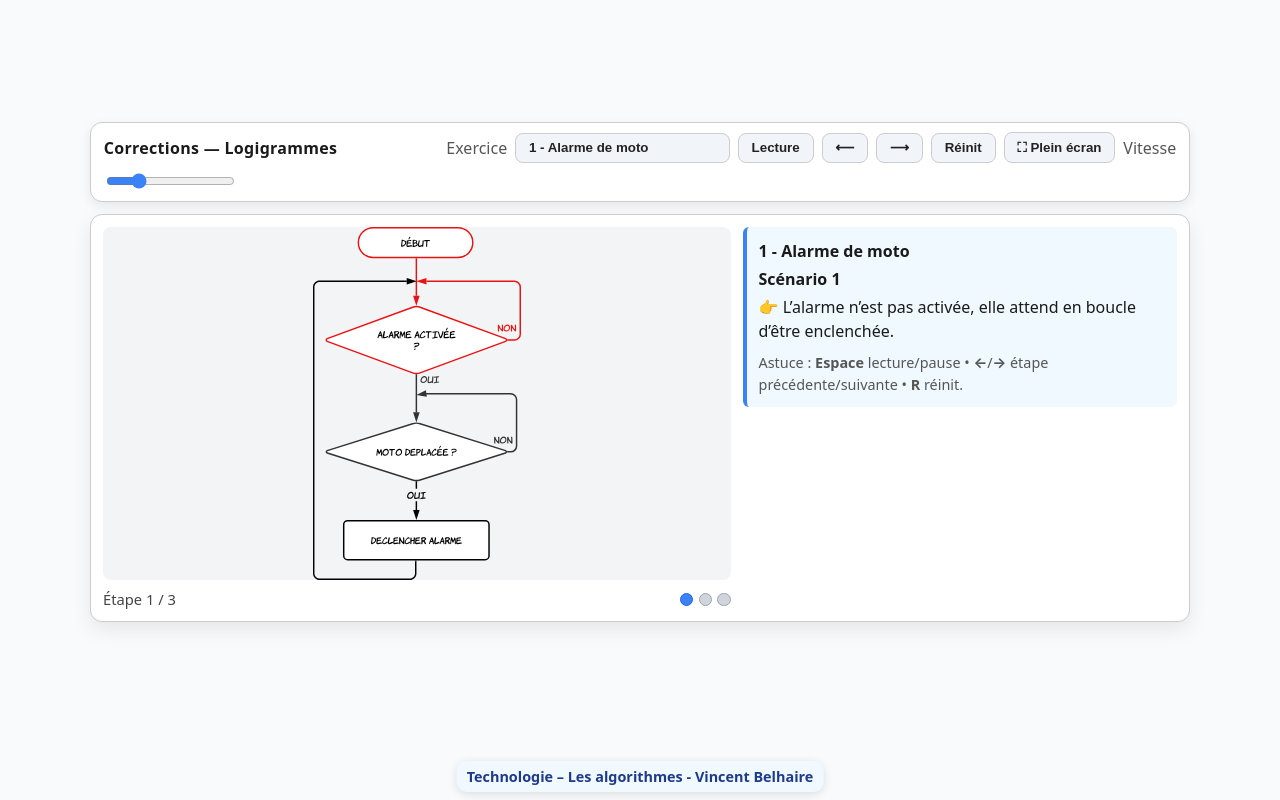
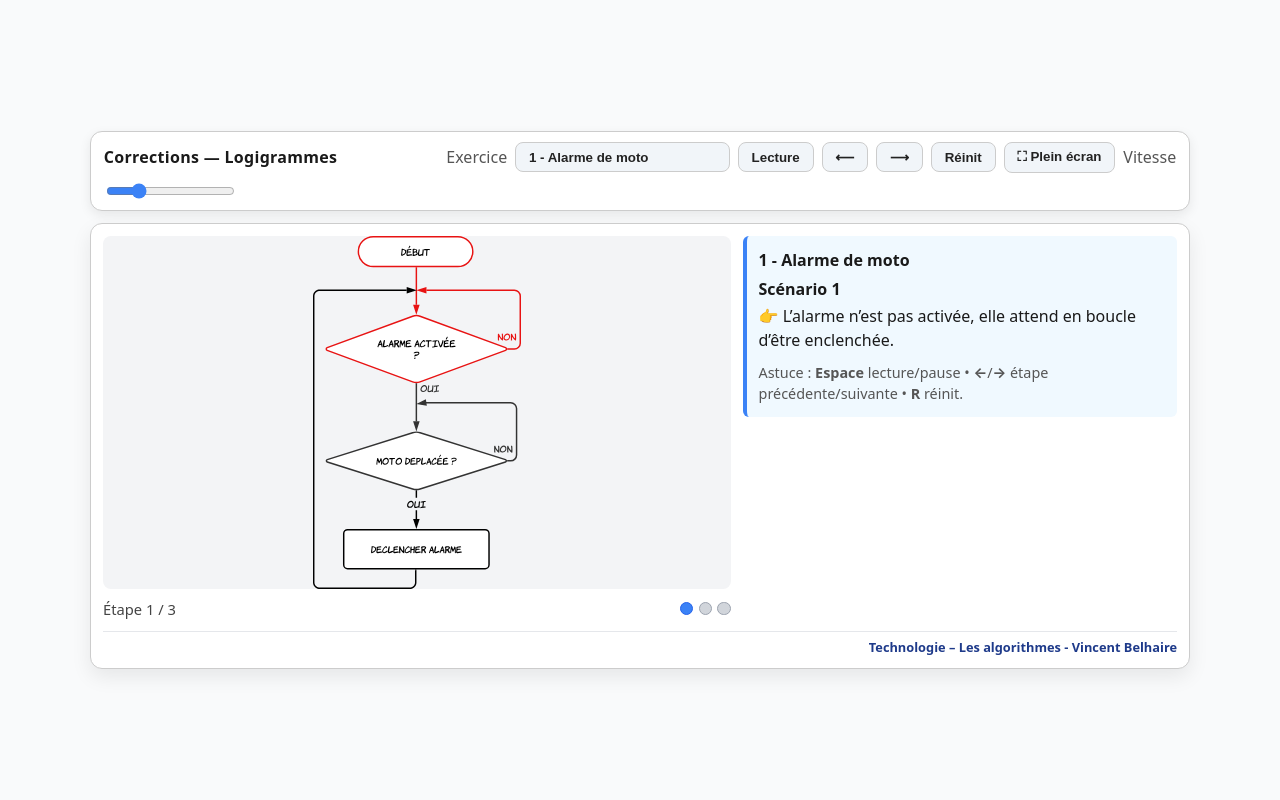
Before and after one commit to Vincent-Belhaire/Corrections-Logigrammes-serie-1-, a plain HTML site: page index.html in a window 1280 px wide. Drawn offline with Linux system fonts and the light colour scheme.

Commit message:
Update index.html

```diff
--- a/index.html
+++ b/index.html
@@ -13,7 +13,14 @@
     color:#1a1a1a;
     display:flex; min-height:100dvh; align-items:center; justify-content:center;
   }
-    .app{ width:min(1100px,92vw); }
+
+  /* L'app devient une colonne flexible */
+  .app{
+    width:min(1100px,92vw);
+    display:flex;
+    flex-direction:column;
+    /* évite que la signature masque le bas */
+  }
 
   /* Barre d’outils */
   .toolbar{
@@ -29,18 +36,35 @@
   .btn:hover, select:hover{ background:#e5e9ef; }
   .range{ accent-color:#3b82f6; }
 
-    /* Viewer + layout */
+  /* Viewer + layout prennent toute la hauteur dispo */
   .viewer{
     position:relative; margin-top:12px; background:#fff; border:1px solid #ccc; border-radius:12px;
     padding:12px; box-shadow:0 8px 20px rgba(0,0,0,.08);
+    flex:1;                 /* NEW */
+    display:flex;           /* NEW */
+    flex-direction:column;  /* NEW */
   }
-    .layout{ display:grid; grid-template-columns:1.3fr .9fr; gap:12px; }
+  .layout{
+    flex:1; /* NEW */
+    display:grid;
+    grid-template-columns:1.3fr .9fr;
+    gap:12px;
+  }
   @media (max-width:900px){ .layout{ grid-template-columns:1fr; } }
+
+  /* Colonne gauche = colonne flexible : la scène peut grandir */
+  .layout > div:first-child{
+    display:flex;           /* NEW */
+    flex-direction:column;  /* NEW */
+    min-height:0;           /* NEW: évite les débordements */
+  }
 
   /* Scène */
   .stage{
-      position:relative; width:100%; aspect-ratio:16/9; background:#f3f4f6; border-radius:8px; overflow:hidden;
+    position:relative; width:100%;
+    aspect-ratio:16/9; background:#f3f4f6; border-radius:8px; overflow:hidden;
     display:grid; place-items:center;
+    flex:1; /* NEW : occupe la hauteur */
   }
   .layer{
     position:absolute; inset:0; object-fit:contain; width:100%; height:100%;
@@ -60,25 +84,18 @@
   }
   .muted{ color:#555; }
 
-    /* Signature sous l’astuce */
+  /* Signature en bas à droite DU GRAND BLOC BLANC (.viewer) */
   .signature{
-  position:fixed;        /* <-- fixe à l'écran */
-  left:50%;
-  bottom:8px;
-  transform:translateX(-50%);
-  z-index:1000;
-  text-align:center;
-  padding:6px 10px;
-  font-size:.9rem;
+    text-align:right;
+    font-size:.8rem;
     color:#1e3a8a;
     font-weight:600;
-  background:#f0f9ff;
-  border-radius:10px;
-  box-shadow:0 2px 10px rgba(0,0,0,.12);
+    margin-top:12px;
+    padding-top:6px;
+    border-top:1px solid #e5e7eb;
   }
 
-/* pour éviter que la signature masque le bas du viewer en mode normal */
-.app { padding-bottom: 56px; }
+  /* === PLEIN ÉCRAN === */
   /* Quand .app passe en fullscreen, elle occupe TOUT l'écran */
   .app:fullscreen,
   .app:-webkit-full-screen{
@@ -86,8 +103,7 @@
     height:100dvh;
     max-width:none;
   }
-
-/* Et on pousse la grille/scène à utiliser la hauteur totale */
+  /* Forcer les descendants à prendre la hauteur */
   .app:fullscreen .viewer,
   .app:-webkit-full-screen .viewer{
     flex:1;
@@ -96,49 +112,8 @@
   .app:-webkit-full-screen .layout{
     height:100%;
   }
-.app:fullscreen .stage,
-.app:-webkit-full-screen .stage{
-  /* rien de spécial, aspect-ratio garde le bon cadrage */
-}
+</style>
 
-/* L'app devient une colonne qui peut grandir */
-.app{
-  width:min(1100px,92vw);
-  display:flex;             /* NEW */
-  flex-direction:column;    /* NEW */
-}
-
-/* Le viewer prend le reste de la hauteur dispo */
-.viewer{
-  flex:1;                   /* NEW */
-  display:flex;             /* NEW */
-  flex-direction:column;    /* NEW */
-}
-
-/* La grille prend toute la hauteur du viewer */
-.layout{
-  flex:1;                   /* NEW */
-  display:grid;
-  grid-template-columns:1.3fr .9fr;
-  gap:12px;
-}
-
-/* Colonne gauche = colonne flexible : la scène peut grandir */
-.layout > div:first-child{
-  display:flex;             /* NEW */
-  flex-direction:column;    /* NEW */
-  min-height:0;             /* NEW: évite les débordements */
-}
-
-/* La scène remplit la colonne gauche, avec aspect-ratio conservé */
-.stage{
-  flex:1;                   /* NEW */
-  aspect-ratio:16/9;
-}
-
-
-    }
-  </style>
 </head>
 
 <body>
@@ -159,7 +134,7 @@
 
     <div class="viewer">
   <div class="layout">
-        <!-- Colonne gauche : images + pastilles -->
+    <!-- Colonne gauche : images -->
     <div>
       <div class="stage" id="stage"></div>
       <div class="legend">
@@ -168,7 +143,7 @@
       </div>
     </div>
 
-        <!-- Colonne droite : explications + signature -->
+    <!-- Colonne droite : explications -->
     <div>
       <div class="explanation">
         <div id="exTitle" style="font-weight:700;margin-bottom:.3rem;"></div>
@@ -178,12 +153,15 @@
           Astuce : <b>Espace</b> lecture/pause • <b>←</b>/<b>→</b> étape précédente/suivante • <b>R</b> réinit.
         </div>
       </div>
-
-          <div class="signature">
-            Technologie – Les algorithmes - Vincent Belhaire<br>
-
     </div>
   </div>
+
+  <!-- 👉 Signature en bas à droite du grand bloc blanc -->
+  <div class="signature">
+    Technologie – Les algorithmes -  Vincent Belhaire<br>
+  </div>
+</div>
+
       </div>
     </div>
   </div>
```
Lines whose indentation alone changed are shown as unchanged.
